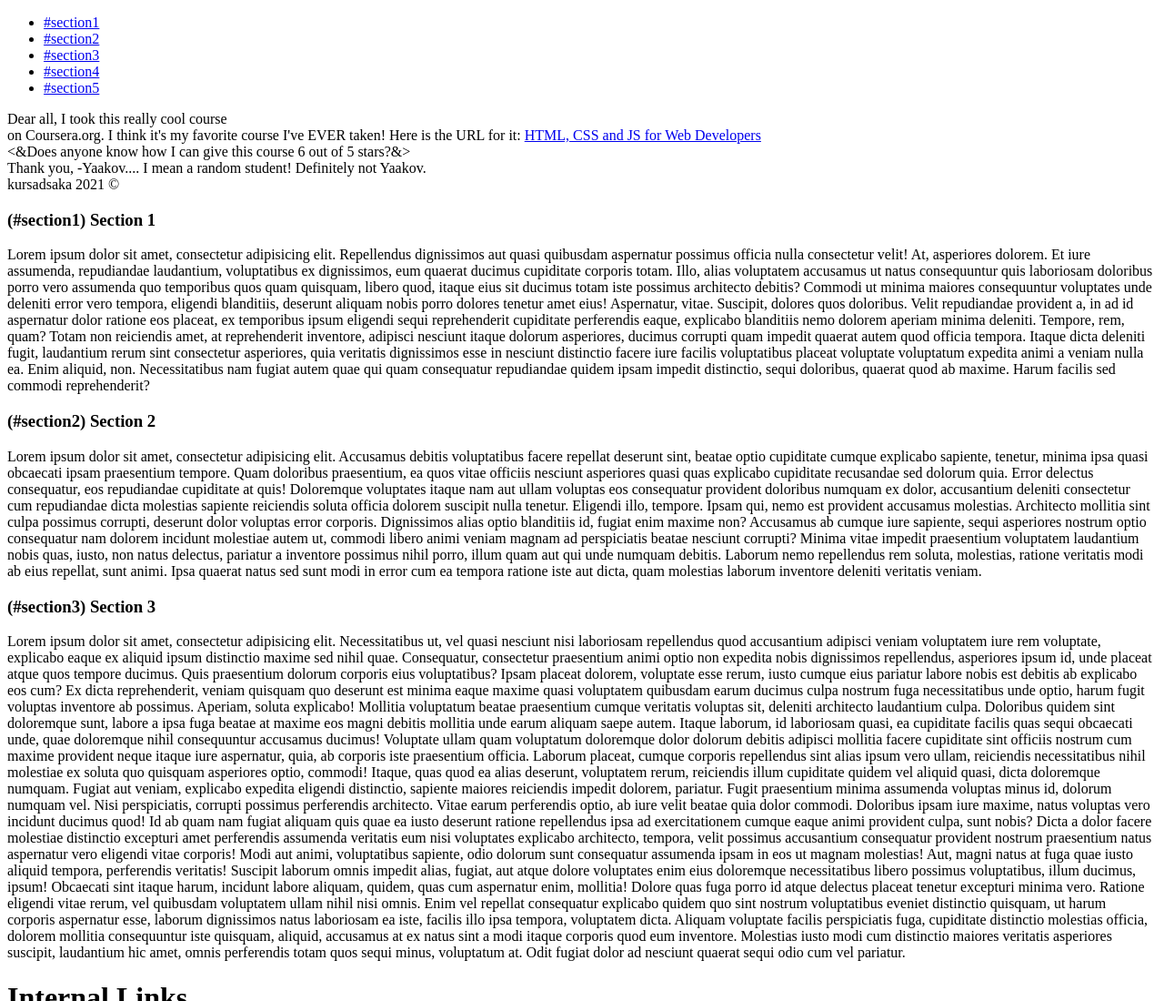
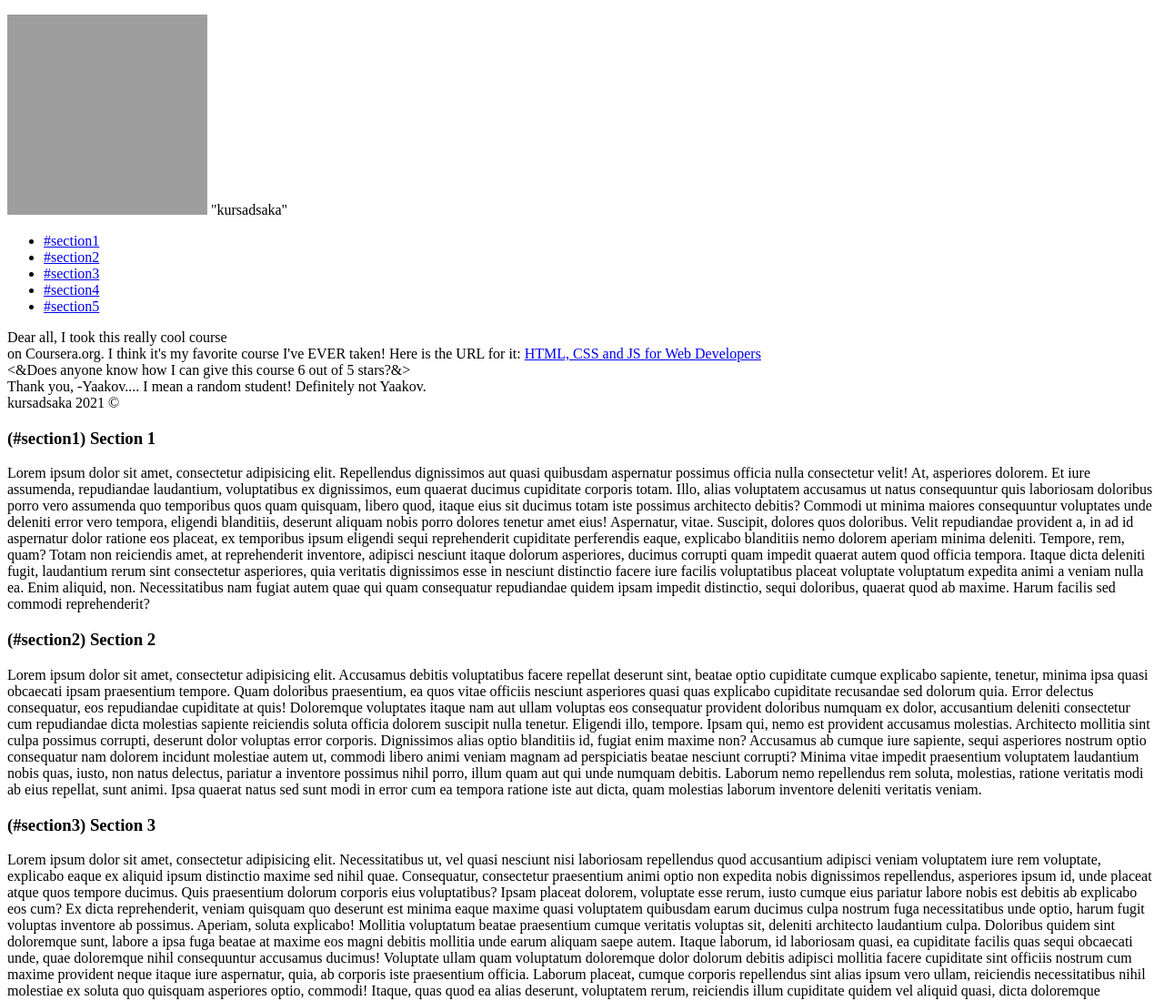
Before and after one commit to kursadsaka/test-site, a plain HTML site: page index.html in a window 1280 px wide. Shown: the top 1100 px of the page at 91% size. Drawn offline with Linux system fonts and the light colour scheme; grey boxes are pictures that could not be loaded.

Commit message:
trying images

```diff
--- a/index.html
+++ b/index.html
@@ -6,6 +6,10 @@
     <title>Document</title>
 </head>
 <body>
+
+    <p>
+        <img src="https://avatars0.githubusercontent.com/u/46553525?s=460&u=4da61b23e10714fa5d33ea07877662e36e2c0a5d&v=4" width="220" height="220" alt="Picture with a quote"> &quot;kursadsaka&quot;
+    </p>
 
     <section>
         <ul>
```
